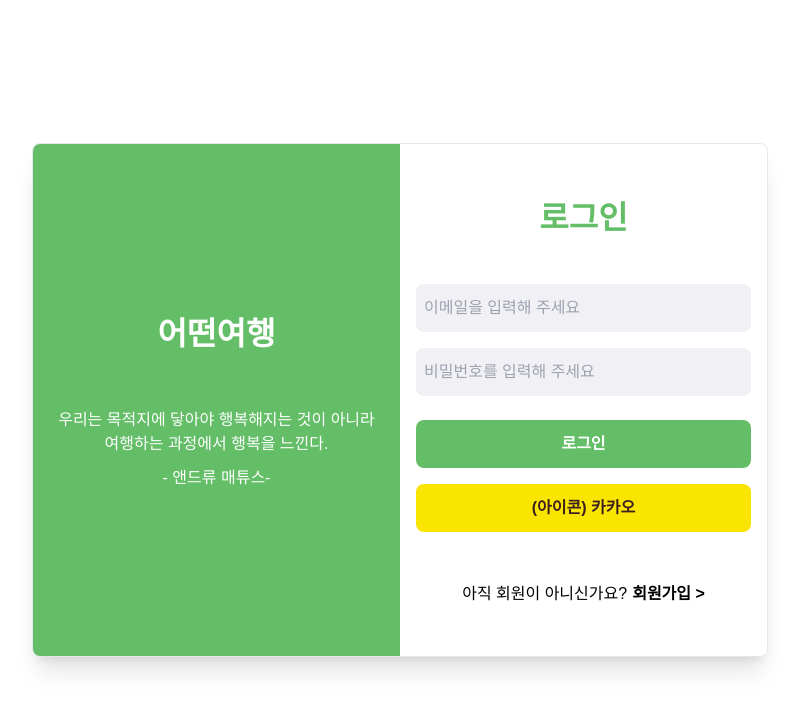
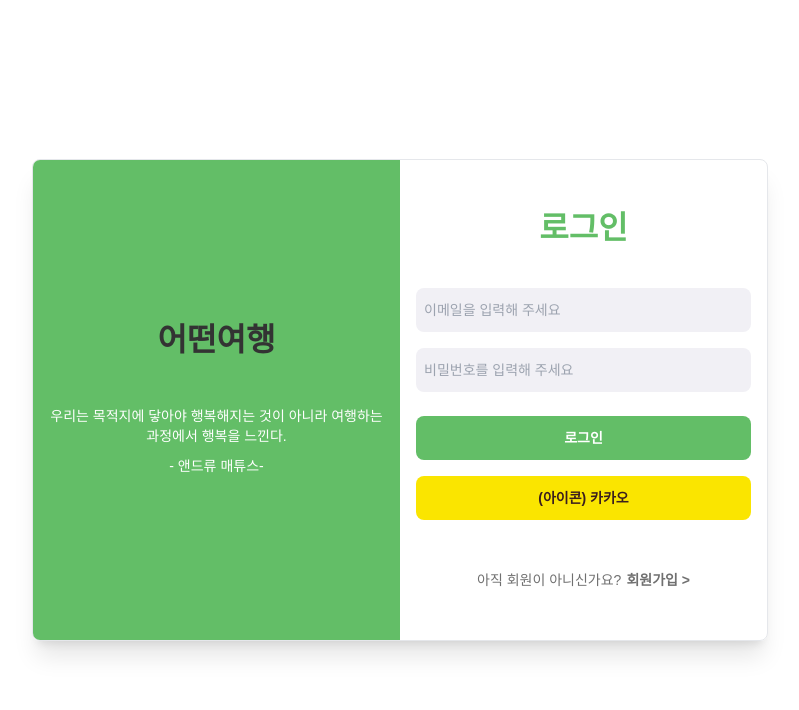
Before and after one commit to crewd/what-trips-FrontEnd, a React (Create React App) app: page / in a window 1280 px wide. Shown: the top 710 px of the page, without its empty margins (240-1039 px from the left). Built offline with nearby package versions, Linux system fonts and the light colour scheme.

Commit message:
design: 기본스타일 추가

```diff
--- a/src/style/index.css
+++ b/src/style/index.css
@@ -5,5 +5,20 @@
 @layer base {
   body {
     @apply font-sans;
+    @apply text-sm;
+    color: #707070;
+  }
+  h1,
+  h2,
+  h3,
+  h4,
+  h5 {
+    color: #333333;
+  }
+  h1 {
+    @apply text-3xl;
+  }
+  h2 {
+    @apply text-2xl;
   }
 }
```
